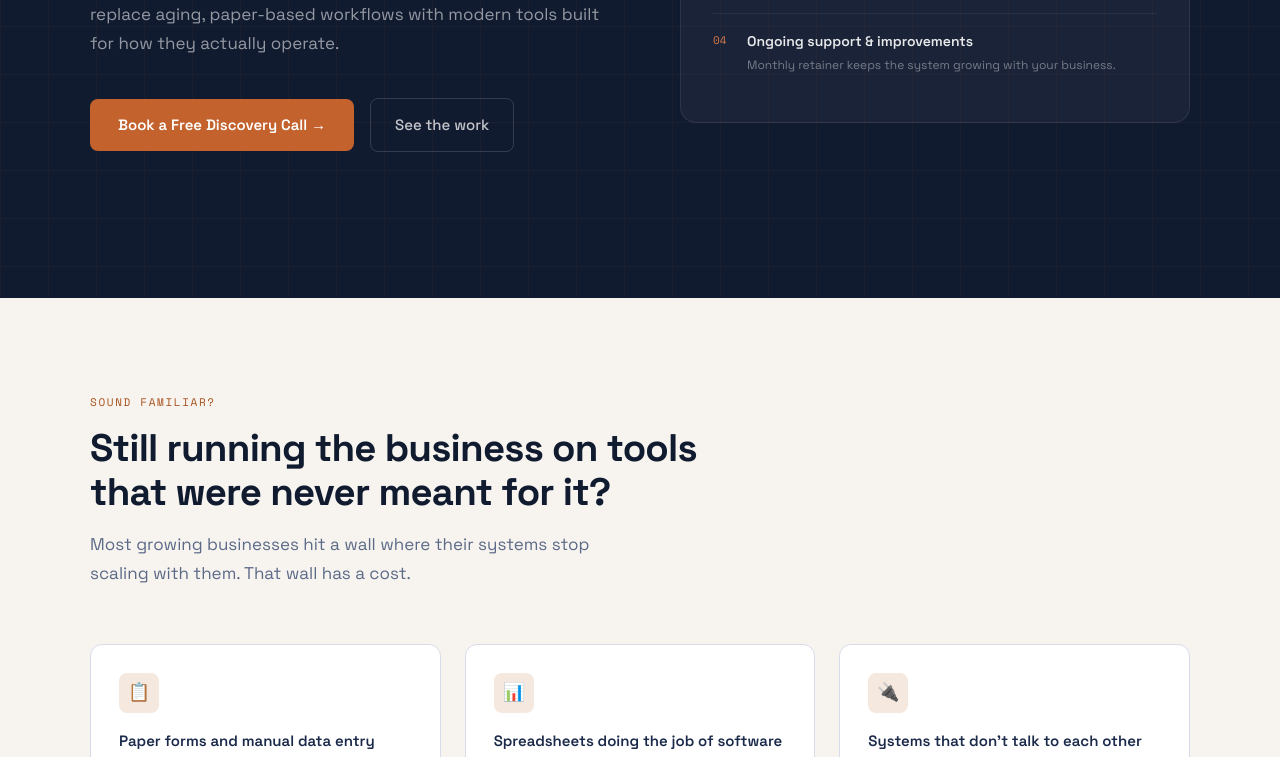
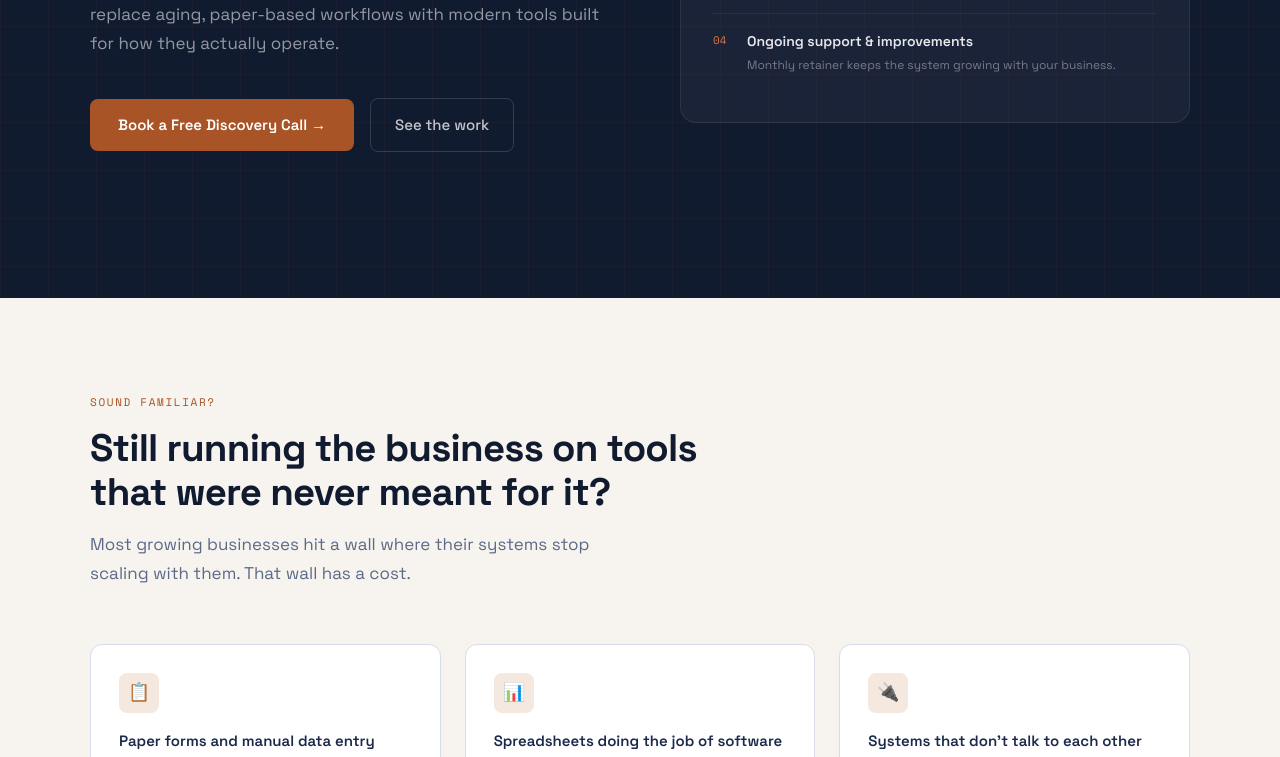
Before and after one commit to tim-kova/vzlatech-site, a plain HTML site: page index.html in a window 1280 px wide. Shown: the part 502-1259 px from the top of the page. Drawn offline with nearby package versions, Linux system fonts and the light colour scheme.

Commit message:
fix: darken the rust accent so filled buttons meet AA
White on the old --rust (#C4622D) was 4.09:1 — every filled button, the
nav CTA, the CTA strip and .btn-white's label sat under the 4.5:1 floor.
This is the brand accent, so the change is deliberately the smallest one
that clears it: a ~7% drop in HSL lightness, same hue and saturation.

  --rust            #C4622D -> #A85426   white on fill 4.09 -> 5.30
  --accent-hover    was var(--rust-light), now #B85C2A

Hover needed decoupling from --rust-light. Hover still BRIGHTENS, just
not as far: #D4784A under white is only ~3.2:1 and would have failed on
hover from a passing base. #B85C2A is 4.56:1 and still visibly lighter
than --accent. --rust-light itself is unchanged, because --ink-accent
uses it as text on dark, where it is 5.38:1 and correct.

Two follow-ons the sweep caught:
  --on-accent-muted  0.75 -> 0.90 alpha  (CTA paragraph, 3.73 -> 4.63)
  --accent-on-soft   now #A45225         (service badge on rust-pale,
                     4.42 -> 4.59; --rust alone no longer cleared it)

Regenerates og-image.png, whose grid and glow were built from the old
rust. The card's type is --rust-light and was already correct.

Verified in a real browser across both themes. Light drops 21 -> 9
failures, dark 19 -> 9, and both themes now leave the SAME set: the
deliberately faint low-alpha labels in the always-dark sections
(.hv-label, .hv-desc, .pv-tag, .about-stat-label, .footer-copy).
Nothing actionable remains.

Co-Authored-By: Claude Opus 5 (1M context) <noreply@anthropic.com>
Claude-Session: https://claude.ai/code/session_01Q4r3h3297UVFgZzA1ZeeGC

```diff
--- a/index.html
+++ b/index.html
@@ -50,7 +50,7 @@
     --navy-rgb:        27, 42, 74;
     --navy-deep-rgb:   17, 27, 48;
     --navy-mid-rgb:    36, 51, 86;   /* palette completeness; currently unused */
-    --rust-rgb:       196, 98, 45;
+    --rust-rgb:       168, 84, 38;    /* darkened from #C4622D — see --accent */
     --rust-light-rgb: 212, 120, 74;
     --rust-pale-rgb:  245, 232, 223;
     --sand-rgb:       247, 244, 239;
@@ -170,19 +170,26 @@
     --text-muted:  rgb(var(--slate-rgb));
 
     /* Accent */
+    /* White on the old #C4622D was 4.09:1 — under AA for every filled
+       button and the CTA strip. #A85426 is 5.3:1, and 5.3:1 as text on
+       white for .btn-white's label. */
     --accent:         var(--rust);        /* filled buttons, dots, rules */
-    --accent-hover:   var(--rust-light);
+    /* Hover still BRIGHTENS, just not as far: --rust-light (#D4784A) is
+       only 3.2:1 under white and would fail on hover. This is 4.56:1 and
+       still visibly lighter than --accent. --rust-light stays as it is
+       for --ink-accent, where it sits on dark and reads fine. */
+    --accent-hover:   #B85C2A;
     /* Accent as TEXT needs more contrast than accent as a fill: --rust on
        white is 4.06:1, under the 4.5:1 floor for the 11px eyebrows and
        tags that use it. This darker rust is 5.44:1 on --bg, 4.96:1 on the
        --surface-alt band. Fills keep the brand --rust above. */
     --accent-ink:     #A8511F;            /* accent used AS text on --bg */
     --accent-soft:    var(--rust-pale);   /* tinted chip / icon grounds */
-    --accent-on-soft: var(--rust);        /* text on --accent-soft */
+    --accent-on-soft: #A45225;            /* 4.59:1 on --accent-soft; --rust itself is 4.42:1 there */
 
     /* Content printed on the accent fill (CTA strip) */
     --on-accent:       var(--white);
-    --on-accent-muted: rgba(var(--white-rgb), 0.75);
+    --on-accent-muted: rgba(var(--white-rgb), 0.90);  /* 4.63:1 on --accent; 0.75 was 3.73:1 */
 
     /* ── Ink context ── */
     --ink-bg-rgb: var(--navy-deep-rgb);
```
Also changed, not shown: og-image.png.
